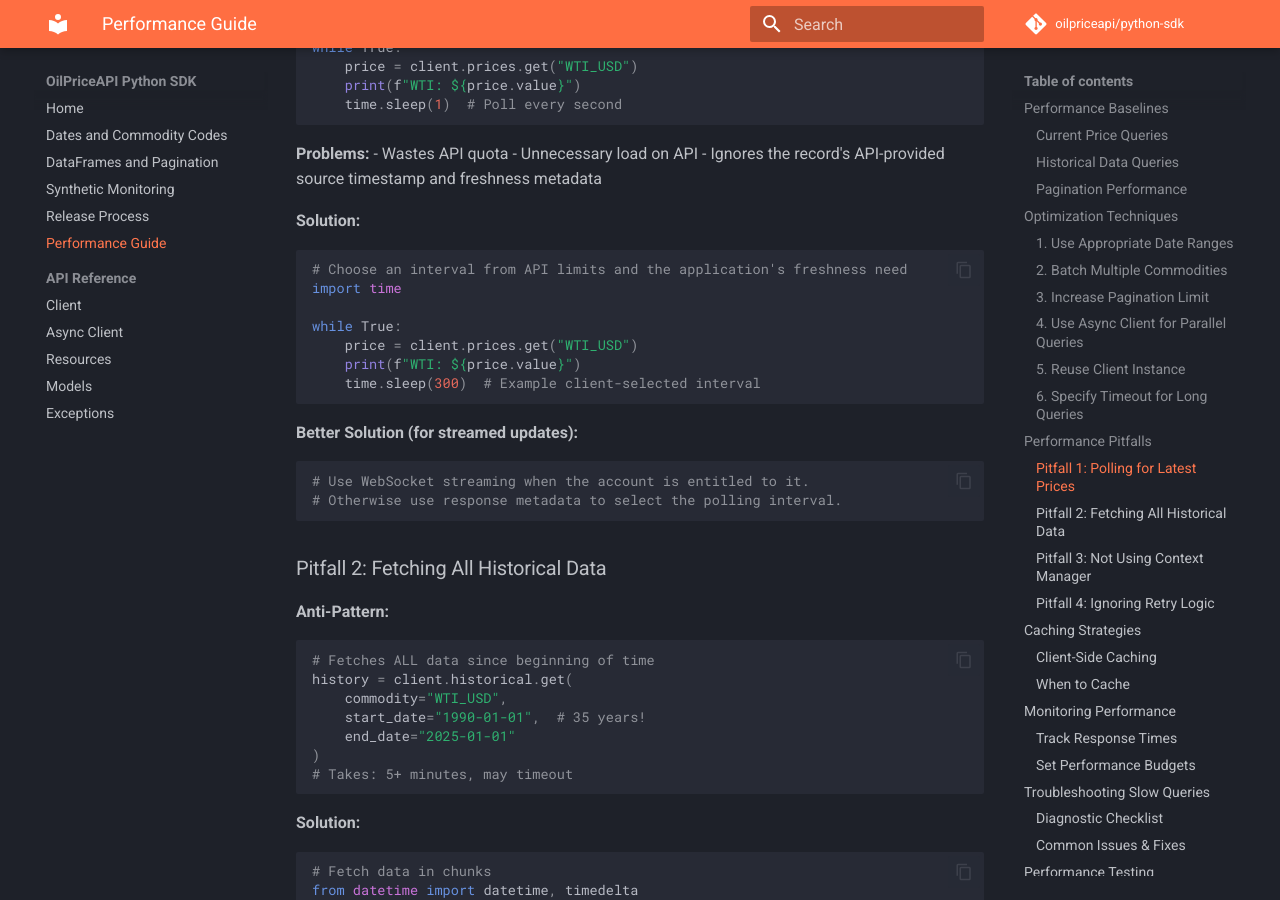
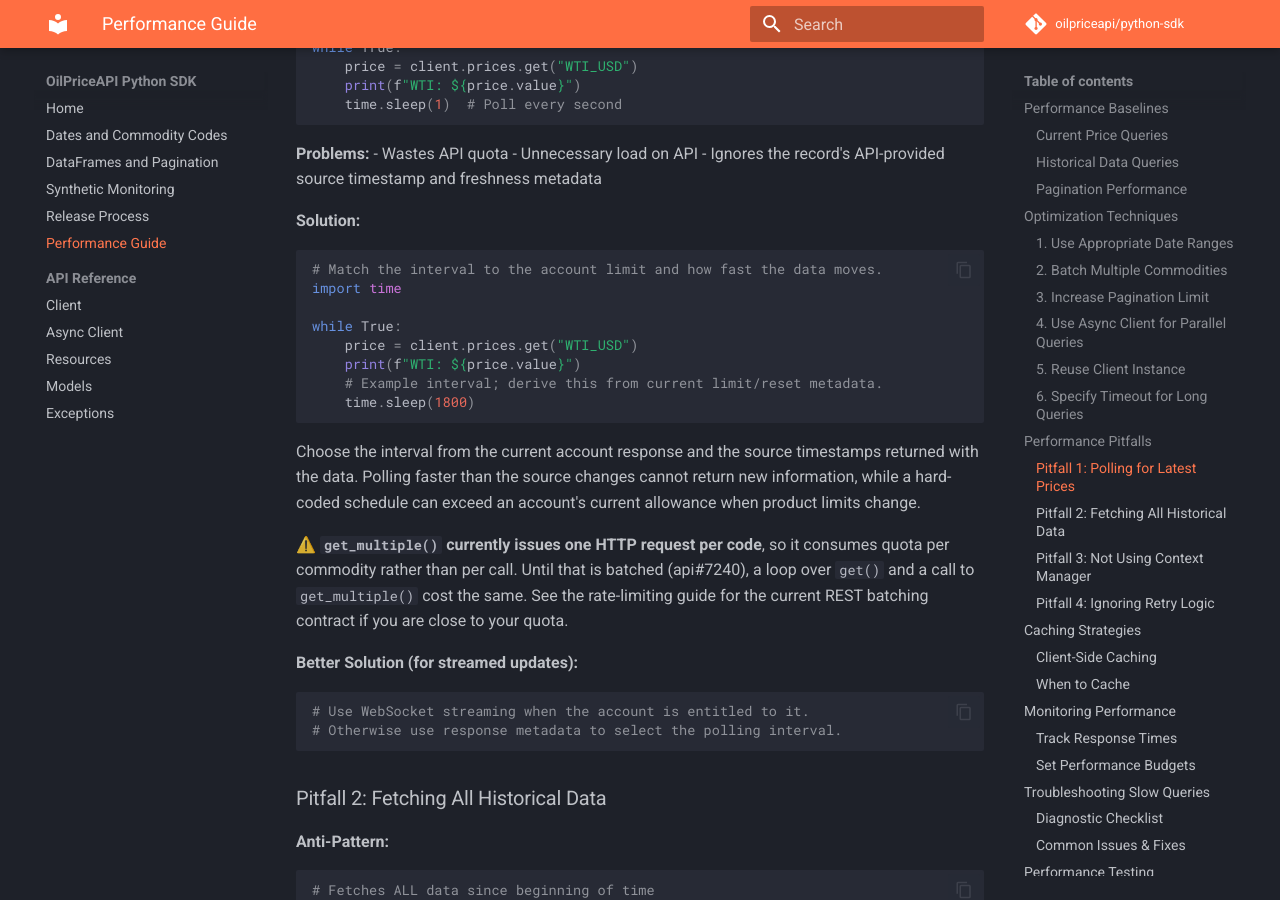
Before and after one commit to OilpriceAPI/python-sdk, an MkDocs documentation site: the page built from docs/PERFORMANCE_GUIDE.md, in a window 1280 px wide and 900 px high, scrolled down 5000 px. Built offline with MkDocs 1.6.1 and Material for MkDocs 9.7.7, drawn with Linux system fonts in a browser that asks for light colours; comment, search, counter and statistics services are not loaded.

Commit message:
docs: default polling interval now fits the free plan (api#7235) (#96)
* docs: default polling interval now fits the free plan (api#7235, api#7240)

Both recommended intervals in the SDK docs exceeded our own free plan:

  EXAMPLES.md          time.sleep(300)  -> 288/day = 5.8x the 50/day allowance
  PERFORMANCE_GUIDE.md time.sleep(300)  -> same, and it is the "Solution" block

Defaults are now 1800 (30 min = 48 requests/day, fits free), with an inline
note to drop to 300 on Developer and above.

PERFORMANCE_GUIDE gains a plan/interval table and the measured update cadence
(BRENT ~2.5 min, WTI and natural gas ~5 min, refined products ~twice a day,
from the prices table over 7 days), so the interval is chosen from evidence
rather than habit. Above Developer, extra quota is better spent on more codes
than a shorter timer - the data has no more resolution to give.

Also flags api#7240 where a reader will trip over it: get_multiple() currently
issues one HTTP request PER CODE (prices.py:96-99 loops over self.get), so it
costs the same as a manual loop while the REST API accepts 20 codes in one
request that counts once. Verified against production today.

NOT changed after reading the context:
  PERFORMANCE_GUIDE.md:228 time.sleep(1) - explicitly labelled an anti-pattern

EXAMPLES.md was patched in binary to preserve its 640 CRLF line endings; a
formatter had otherwise normalised the whole file and turned an 8-line change
into a 1,286-line diff.

Refs api#7235, api#7240

Co-Authored-By: Claude Opus 5 (1M context) <noreply@anthropic.com>
Claude-Session: https://claude.ai/code/session_01JKAExynd9zoKwt6rYA66EA

* docs: keep polling guidance contract-driven

---------

Co-authored-by: Claude Opus 5 (1M context) <noreply@anthropic.com>

````diff
--- a/docs/PERFORMANCE_GUIDE.md
+++ b/docs/PERFORMANCE_GUIDE.md
@@ -235,14 +235,26 @@ while True:
 
 **Solution:**
 ```python
-# Choose an interval from API limits and the application's freshness need
+# Match the interval to the account limit and how fast the data moves.
 import time
 
 while True:
     price = client.prices.get("WTI_USD")
     print(f"WTI: ${price.value}")
-    time.sleep(300)  # Example client-selected interval
+    # Example interval; derive this from current limit/reset metadata.
+    time.sleep(1800)
 ```
+
+Choose the interval from the current account response and the source timestamps
+returned with the data. Polling faster than the source changes cannot return new
+information, while a hard-coded schedule can exceed an account's current
+allowance when product limits change.
+
+⚠️ **`get_multiple()` currently issues one HTTP request per code**, so it
+consumes quota per commodity rather than per call. Until that is batched
+(api#7240), a loop over `get()` and a call to `get_multiple()` cost the same.
+See the rate-limiting guide for the current REST batching contract if you are
+close to your quota.
 
 **Better Solution (for streamed updates):**
 ```python
````
Also changed, not shown: EXAMPLES.md (+4 -2 lines).
